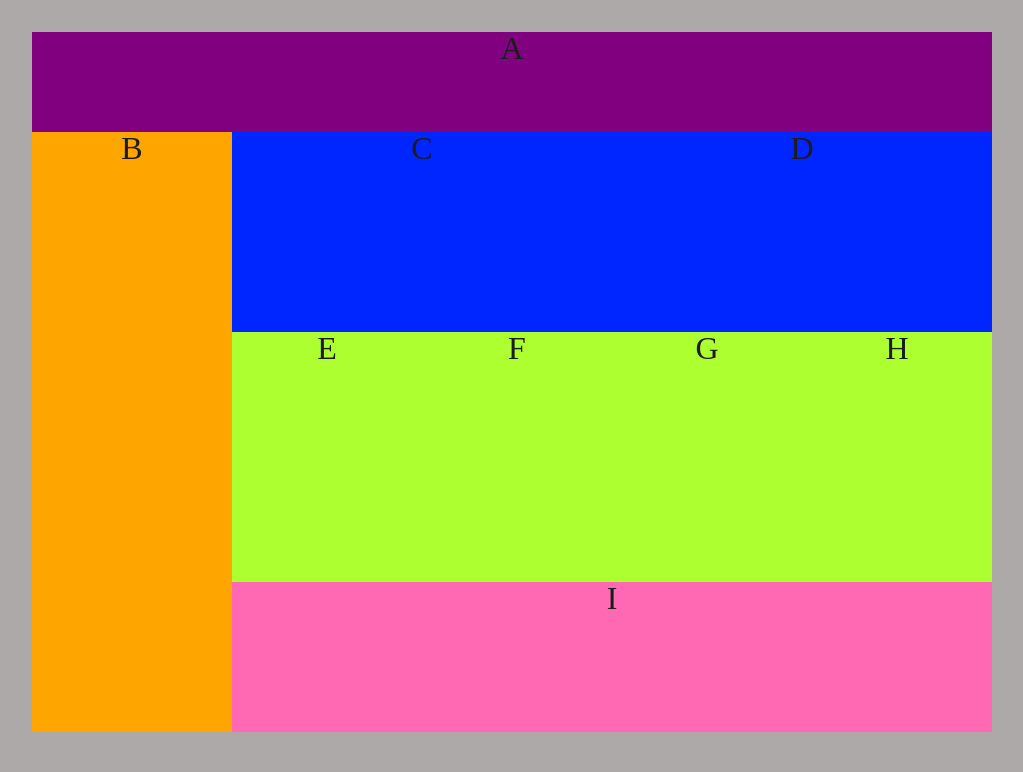
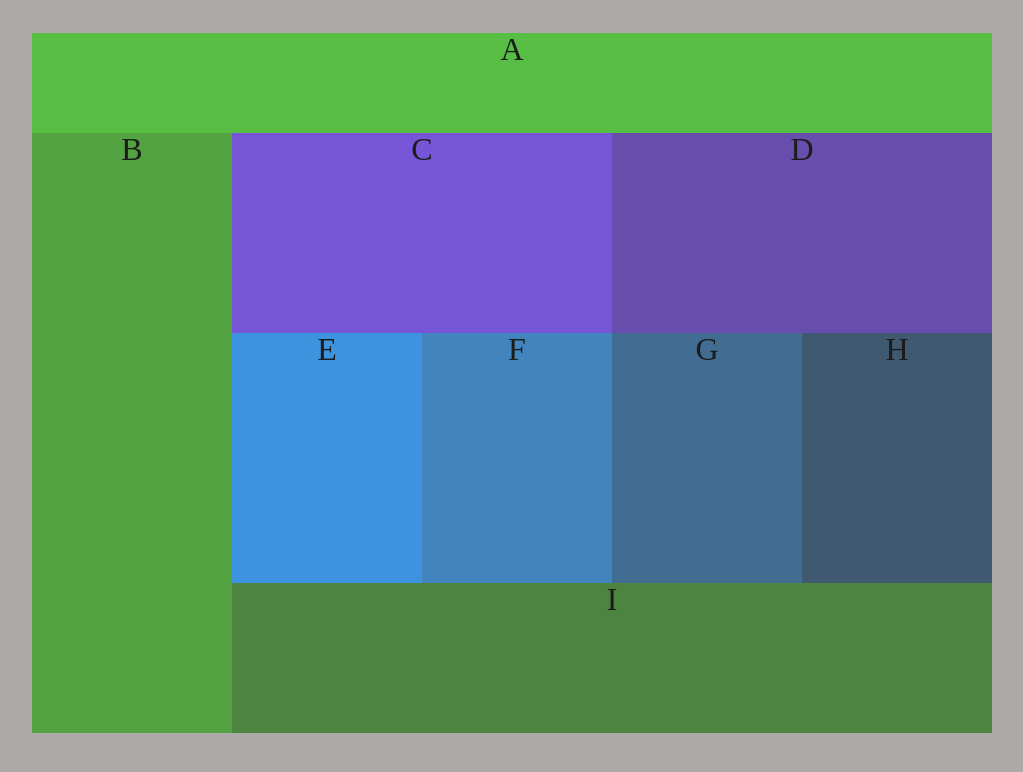
Before and after one commit to Rearo43/lab01, a plain HTML site: page index.html in a window 1280 px wide. Shown: the whole page, without its empty margins (128-1151 px from the left). Drawn offline with Linux system fonts and the light colour scheme.

Commit message:
made each individual box a different color. the mobile width is solid colors and the monitor width is same colors with 0.65 alpha

```diff
--- a/css/base.css
+++ b/css/base.css
@@ -5,7 +5,7 @@
         color: rgb(29, 28, 28);
         font-size: 2em;
         margin: auto;
-        margin-top: 2.5%;
+        margin-top: 2.6%;
         max-width: 960px;
         text-align: center;
     }
--- a/css/style.css
+++ /dev/null
@@ -1,98 +0,0 @@
-@media (min-width: 768.50px){
-
-  body{
-    max-width: 960px;
-    margin: auto;
-    margin-top: 2.5%;
-    background-color: rgb(173, 169, 169);
-    text-align: center;
-    color: rgb(29, 28, 28);
-    font-size: 2em;
-  }
-
-   header:first-child{
-    height: 100px;
-    width: 100%;
-    background-color: purple;
-  }
-
-
-  article:nth-child(1){
-    background-color: orange;
-    height: 600px;
-    width: 20.84%;
-    float: left;
-   }
-
-  article:nth-child(n+2){
-    background-color: rgb(0, 38, 255);
-    height: 200px;
-    width: 39.58%;
-    float: left;
-  }
-
-  p{
-    height: 250px;
-    background-color: greenyellow;
-    width: 19.79%;
-    float: left;
-  }
-
-  footer > ul{
-    background-color: hotpink;
-    height: 150px;
-    width: 79.16%;
-    float: left;
-
-  }
-
-}
-
-@media (max-width: 768.50px){
-  body{
-    width: auto;
-    margin: auto;
-    margin-top: 2.5%;
-    background-color: rgb(173, 169, 169);
-    text-align: center;
-    color: rgb(29, 28, 28);
-    font-size: 2em;
-  }
-
-  header:first-child{
-    height: 75px;
-    background-color: purple;
-  }
-
-  article:nth-child(1){
-    background-color: orange;
-    height: 150px;
-  }
-
-  article:nth-child(n+2){
-    background-color: rgb(0, 38, 255);
-    height: 125px;
-  }
-
-  div p:nth-child(odd){
-    float: left;
-  }
-  div p:nth-child(even){
-    float: right;
-  }
-
-
-  p{
-    height: 250px;
-    background-color: greenyellow;
-    width: 50%;
-  }
-
-  footer > ul{
-    background-color: hotpink;
-    height: 80px;
-    width: 100%;
-    float: left;
-  }
-
-}
--- a/css/theme(boxColors).css
+++ b/css/theme(boxColors).css
@@ -1,23 +1,39 @@
 @media (min-width: 768.50px){
 
     header:first-child{
-        background-color: purple;
+        background-color: rgba(44, 202, 13, 0.65);
     }
 
     article:nth-child(1){
-        background-color: orange;
+        background-color: rgba(36, 160, 11, 0.65);
     }
 
-    article:nth-child(n+2){
-        background-color: rgb(0, 38, 255);
+    article:nth-child(2){
+        background-color: rgba(90, 41, 240, 0.65);
     }
 
-    p{
-        background-color: greenyellow;
+    article:nth-child(3){
+        background-color: rgba(67, 30, 175, 0.65);
+    }
+
+    p:nth-child(1){
+        background-color: rgba(3, 135, 250, 0.65);
+    }
+
+    p:nth-child(2){
+        background-color: rgba(8, 112, 202, 0.65);
+    }
+
+    p:nth-child(3){
+        background-color: rgba(9, 77, 136, 0.65);
+    }
+
+    p:nth-child(4){
+        background-color: rgba(6, 46, 82, 0.65);
     }
 
     footer > ul{
-        background-color: hotpink;
+        background-color: rgba(26, 112, 9, 0.65);
     }
 
 }
@@ -25,23 +41,39 @@
 @media (max-width: 768.50px){
 
     header:first-child{
-        background-color: purple;
+        background-color: rgb(44, 202, 13);
     }
 
     article:nth-child(1){
-        background-color: orange;
+        background-color: rgb(36, 160, 11);
     }
 
-    article:nth-child(n+2){
-        background-color: rgb(0, 38, 255);
+    article:nth-child(2){
+        background-color: rgb(90, 41, 240);
     }
 
-    p{
-        background-color: greenyellow;
+    article:nth-child(3){
+        background-color: rgb(67, 30, 175);
+    }
+
+    p:nth-child(1){
+        background-color: rgb(3, 135, 250);
+    }
+
+    p:nth-child(2){
+        background-color: rgb(8, 112, 202);
+    }
+
+    p:nth-child(3){
+        background-color: rgb(9, 77, 136);
+    }
+
+    p:nth-child(4){
+        background-color: rgb(6, 46, 82);
     }
 
     footer > ul{
-        background-color: hotpink;
+        background-color: rgb(26, 112, 9);
     }
 
 }
```
